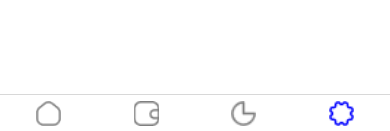
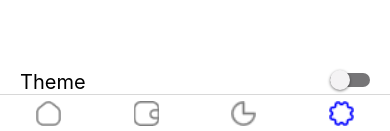
Before and after one commit to Fafakofi/rn-assignment5-11357947, a React Native app: screen /Settings in a window 390 px wide. Shown: the part 701-832 px from the top of the page. Built offline with nearby package versions, Linux system fonts and the light colour scheme.

Commit message:
settings page completed

```diff
--- a/Home.js
+++ b/Home.js
@@ -6,10 +6,10 @@
 export default function Home( ){
 
     const transactionList =[
-        {id: 1, icon: require('./assets/apple.png'), title: 'Apple store',field: 'Entertainment',price: '-$5.99' },
-        {id: 2, icon: require('./assets/spotify.png'), title: 'Spotify', field: 'Music', price: '-$12.99'},
-        {id: 3, icon: require('./assets/moneyTransfer.png'), title: 'Money Transfer', field: 'Transaction', price: '$1999'},
-        {id: 4, icon: require('./assets/grocery.png'), title: 'Grocery', field: 'butter', price: '-$12.99'},
+        {id: '1', icon: require('./assets/apple.png'), title: 'Apple store',field: 'Entertainment',price: '-$5.99' },
+        {id: '2', icon: require('./assets/spotify.png'), title: 'Spotify', field: 'Music', price: '-$12.99'},
+        {id: '3', icon: require('./assets/moneyTransfer.png'), title: 'Money Transfer', field: 'Transaction', price: '$1999'},
+        {id: '4', icon: require('./assets/grocery.png'), title: 'Grocery', field: 'butter', price: '-$12.99'},
     ];
 
     return(
--- a/Settings.js
+++ b/Settings.js
@@ -1,14 +1,18 @@
-import { StyleSheet, Text, View, FlatList}from 'react-native';
+import { StyleSheet, Text, View, FlatList, Switch }from 'react-native';
 import SettingsListCard from './SettingsListCard';
+import React, { useState } from 'react';
 
 export default function Settings(){
     const settingsList = [
-        {id: 1, preference: 'Language'},
-        {id: 2, preference: 'My profile'},
-        {id: 3, preference: 'Contact us'},
-        {id: 4, preference: 'Change Password'},
-        {id: 5, preference: 'Privacy Policy'}
+        {id: '1', preference: 'Language'},
+        {id: '2', preference: 'My profile'},
+        {id: '3', preference: 'Contact us'},
+        {id: '4', preference: 'Change Password'},
+        {id: '5', preference: 'Privacy Policy'}
     ];
+
+    const [isEnabled, setIsEnabled] = useState(false);
+    const toggleSwitch = () => setIsEnabled(previousState => !previousState);
 
 
 
@@ -22,6 +26,27 @@
                     renderItem={({ item }) => <SettingsListCard item={item} />}
                     keyExtractor={item => item.id}
                 />
+
+
+                <View style={styles.theme}>
+
+                    <View>
+                        <Text style={styles.themeText}>
+                            Theme
+                        </Text>
+                    </View>
+
+                    <View>
+
+                        <Switch
+                                trackColor={{ false: "#767577", true: "#90EE90" }}
+                                thumbColor={isEnabled ? "white" : "#f4f3f4"}
+                                onValueChange={toggleSwitch}
+                                value={isEnabled}
+                        />
+                    </View>
+
+                </View>
             </View>
         </View>
     )
@@ -43,4 +68,16 @@
         marginLeft:20,
         marginRight: 20
       },
+
+      theme: {
+        display: 'flex',
+        flexDirection: 'row',
+        justifyContent: 'space-between'
+      },
+
+      themeText:{
+        fontSize: 20,
+        fontVariant: '600'
+      },
+
 })
```
